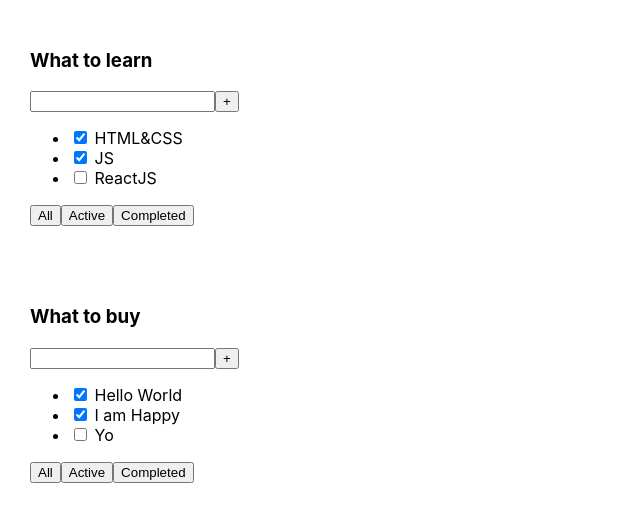
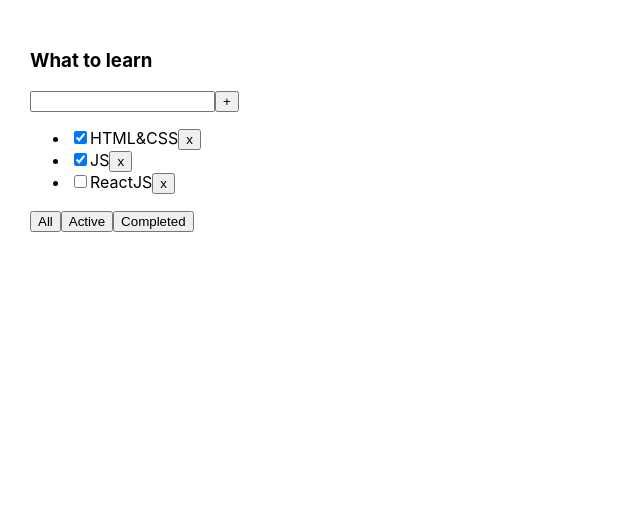
Before and after one commit to MaxOF/todoLists, a React (Create React App) app: page / in a window 1280 px wide. Shown: the top 522 px of the page, without its empty margins (0-640 px from the left). Built offline with nearby package versions, Linux system fonts and the light colour scheme.

Commit message:
third lesson

```diff
--- a/package.json
+++ b/package.json
@@ -10,10 +10,12 @@
     "@types/node": "^12.0.0",
     "@types/react": "^16.9.0",
     "@types/react-dom": "^16.9.0",
+    "@types/uuid": "^8.3.3",
     "react": "^16.13.1",
     "react-dom": "^16.13.1",
     "react-scripts": "3.4.1",
-    "typescript": "~3.7.2"
+    "typescript": "~3.7.2",
+    "uuid": "^8.3.2"
   },
   "scripts": {
     "start": "react-scripts start",
--- a/src/App.tsx
+++ b/src/App.tsx
@@ -1,37 +1,63 @@
-import React from 'react';
+import React, {useState} from 'react';
 
 import {ToDoList} from "./components/ToDoList";
 import './App.css';
 
+import {TaskType} from "./components/ToDoList";
+import {v1} from "uuid";
+
+export type FilterValuesType = 'all'|'active'|'completed'
+
+
 function App() {
 
     const todoListTitle_1:string = "What to learn";
-    const todoListTitle_2:string = "What to buy";
+
+    const initialState = [
+        {id: v1(), title: "HTML&CSS", isDone: true},
+        {id: v1(), title: "JS", isDone: true},
+        {id: v1(), title: "ReactJS", isDone: false}
+    ]
+
+    const [tasks, setTasks] = useState<Array<TaskType>>(initialState)
+    const [filter, setFilter] = useState<FilterValuesType>('all')
+
+    const changeFilter =  (filter: FilterValuesType) => {
+        setFilter(filter)
+    }
+    const removeTask = (taskID: string) => {
+        setTasks(tasks.filter(task => task.id !== taskID))
+    }
+    const addTask = (newTaskTitle: string) => {
+        const newTask: TaskType = {
+            id: v1(),
+            title: newTaskTitle,
+            isDone: false
+        }
+        setTasks([...tasks, newTask])
+    }
 
 
-    const  tasks1 = [
-        { id: 1, title: "HTML&CSS", isDone: true},
-        { id: 2, title: "JS", isDone: true},
-        { id: 3, title: "ReactJS", isDone: false}
-    ]
-    const  tasks2 = [
-        { id: 1, title: "Hello World", isDone: true},
-        { id: 2, title: "I am Happy", isDone: true},
-        { id: 3, title: "Yo", isDone: false}
-    ]
-
+    let tasksForRender = tasks
+    if (filter === 'active') {
+        tasksForRender = tasks.filter(t => !t.isDone)
+    }
+    if (filter === 'completed') {
+        tasksForRender = tasks.filter(t => t.isDone)
+    }
 
     return (
         <div>
-            <ToDoList title={todoListTitle_1} tasks={tasks1}/>
-            <ToDoList title={todoListTitle_2} tasks={tasks2}/>
-
+            <ToDoList
+                title={todoListTitle_1}
+                tasks={tasksForRender}
+                removeTask={removeTask}
+                changeFilter={changeFilter}
+                addTask={addTask}
+            />
         </div>
     );
 }
 
-export function sum (a: number, b: number) {
-    return a + b;
-}
 
 export default App;
--- a/src/components/ToDoList.tsx
+++ b/src/components/ToDoList.tsx
@@ -1,7 +1,8 @@
-import React from "react";
+import React, {KeyboardEvent, ChangeEvent, useState} from "react";
+import {FilterValuesType} from "../App";
 
-type TaskType = {
-    id: number
+export type TaskType = {
+    id: string
     title: string
     isDone: boolean
 }
@@ -9,27 +10,55 @@
 type PropsType = {
     title: string
     tasks: Array<TaskType>
+    removeTask: (taskID: string) => void
+    changeFilter: (filter: FilterValuesType) => void
+    addTask: (title: string) => void
 }
 
 
 export function ToDoList(props: PropsType) {
+    const [title, setTitle] = useState<string>("")
+    const addTask = () => {
+        props.addTask(title)
+        setTitle("")
+    }
+    const changeTitle = (e: ChangeEvent<HTMLInputElement>) => setTitle(e.currentTarget.value)
+    const onKeyPressHandler = (e: KeyboardEvent<HTMLInputElement>) => {
+        if(e.key === 'Enter'){
+            addTask()
+        }
+    }
+    const setAllFilter = () => props.changeFilter('all')
+    const setActiveFilter = () => props.changeFilter('active')
+    const setCompletedFilter = () => props.changeFilter('completed')
+
+    const taskJSX = props.tasks.map(item => {
+        return <li key={item.id}>
+            <input type="checkbox" checked={item.isDone}/>
+            <span>{item.title}</span>
+            <button onClick={() => props.removeTask(item.id)}>x</button>
+        </li>
+    } )
+
     return(
         <div className="App">
             <div>
                 <h3>{props.title}</h3>
                 <div>
-                    <input/>
-                    <button>+</button>
+                    <input
+                    value={title}
+                    onChange={changeTitle}
+                    onKeyPress={onKeyPressHandler}
+                    />
+                    <button onClick={() => addTask()}>+</button>
                 </div>
                 <ul>
-                    <li><input type="checkbox" checked={props.tasks[0].isDone}/> <span>{props.tasks[0].title}</span></li>
-                    <li><input type="checkbox" checked={props.tasks[1].isDone}/> <span>{props.tasks[1].title}</span></li>
-                    <li><input type="checkbox" checked={props.tasks[2].isDone}/> <span>{props.tasks[2].title}</span></li>
+                    {taskJSX}
                 </ul>
                 <div>
-                    <button>All</button>
-                    <button>Active</button>
-                    <button>Completed</button>
+                    <button onClick={setAllFilter}>All</button>
+                    <button onClick={setActiveFilter}>Active</button>
+                    <button onClick={setCompletedFilter}>Completed</button>
                 </div>
             </div>
         </div>
```
Also changed, not shown: 1 other file (tests, documents, lock files or other folders).
